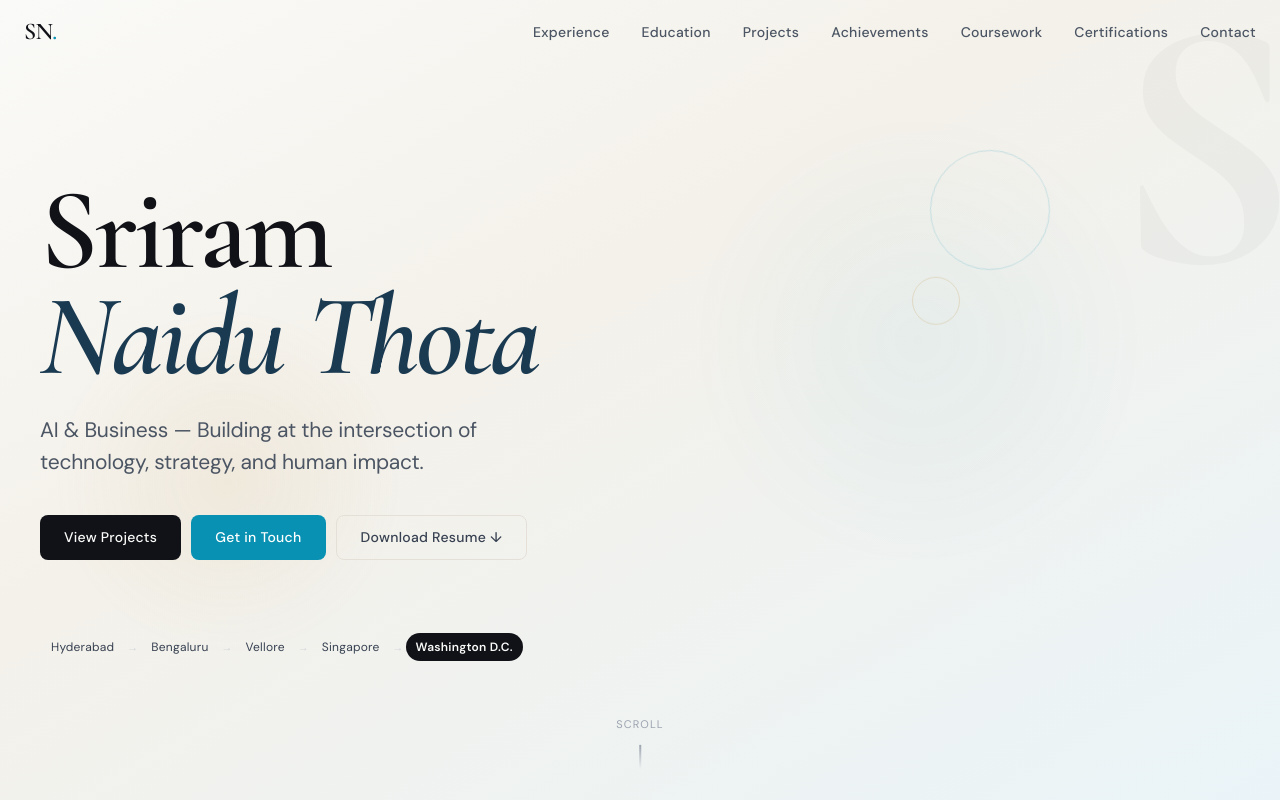
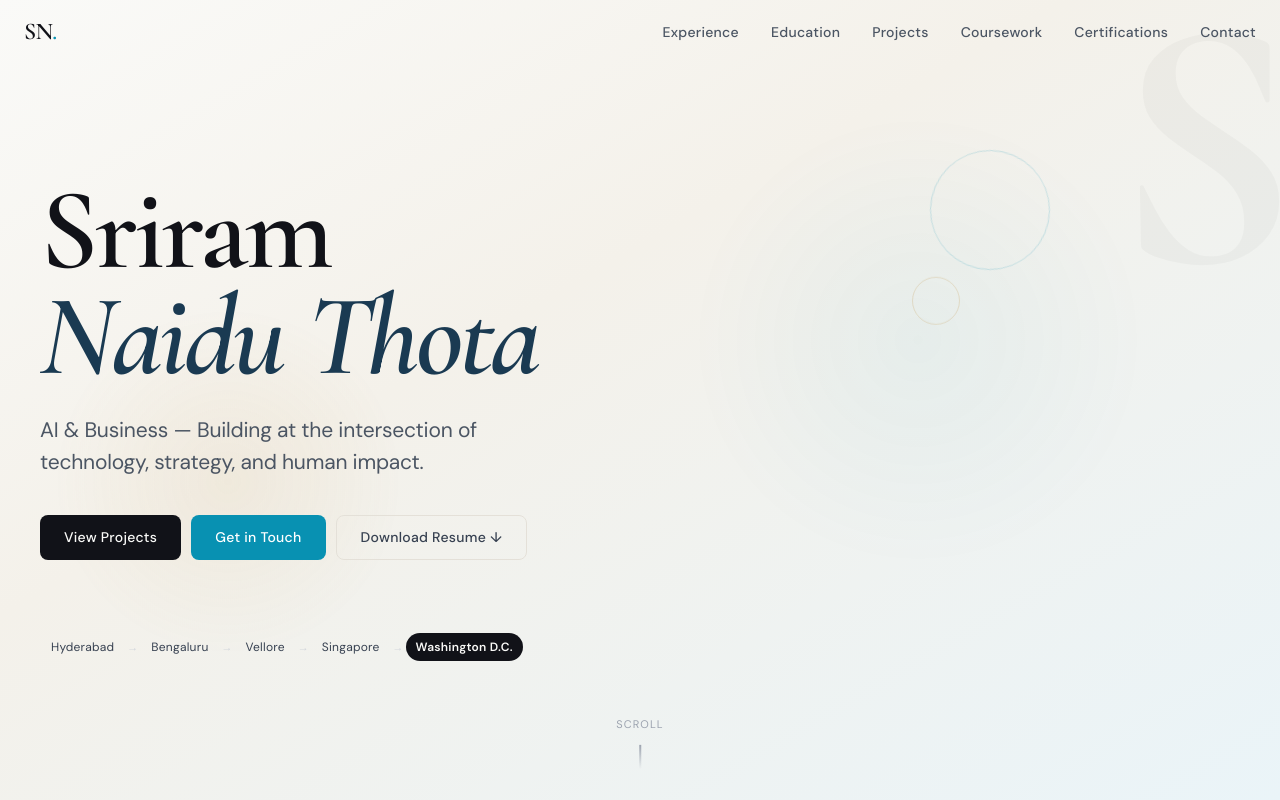
Before and after one commit to sriram369/sriram369.github.io, a React (Vite) app: page / in a window 1280 px wide. Shown: the top 800 px of the page. Built offline with nearby package versions, Linux system fonts and the light colour scheme.

Commit message:
feat: remove Achievements section from site nav

```diff
--- a/src/App.jsx
+++ b/src/App.jsx
@@ -5,7 +5,6 @@ import About from './components/About'
 import Experience from './components/Experience'
 import Education from './components/Education'
 import Projects from './components/Projects'
-import Achievements from './components/Achievements'
 import Coursework from './components/Coursework'
 import Certifications from './components/Certifications'
 import Contact from './components/Contact'
@@ -16,7 +15,6 @@ const pages = {
   experience: Experience,
   education: Education,
   projects: Projects,
-  achievements: Achievements,
   coursework: Coursework,
   certifications: Certifications,
   contact: Contact,
@@ -39,10 +37,6 @@ const pageMeta = {
   projects: {
     title: 'Projects | Sriram Naidu Thota',
     description: 'Selected AI, data science, RAG, computer vision, and multi-agent projects by Sriram Naidu Thota.',
-  },
-  achievements: {
-    title: 'Proof Trail | Sriram Naidu Thota',
-    description: "A public evidence layer of Sriram Naidu Thota's applied AI work, open-source contributions, leadership, and academic signals.",
   },
   coursework: {
     title: 'Coursework | Sriram Naidu Thota',
--- a/src/components/Navbar.jsx
+++ b/src/components/Navbar.jsx
@@ -1,6 +1,6 @@
 import { useState, useEffect } from 'react'
 
-const links = ['Experience', 'Education', 'Projects', 'Achievements', 'Coursework', 'Certifications', 'Contact']
+const links = ['Experience', 'Education', 'Projects', 'Coursework', 'Certifications', 'Contact']
 
 export default function Navbar({ activePage, navigate }) {
   const [scrolled, setScrolled] = useState(false)
```
